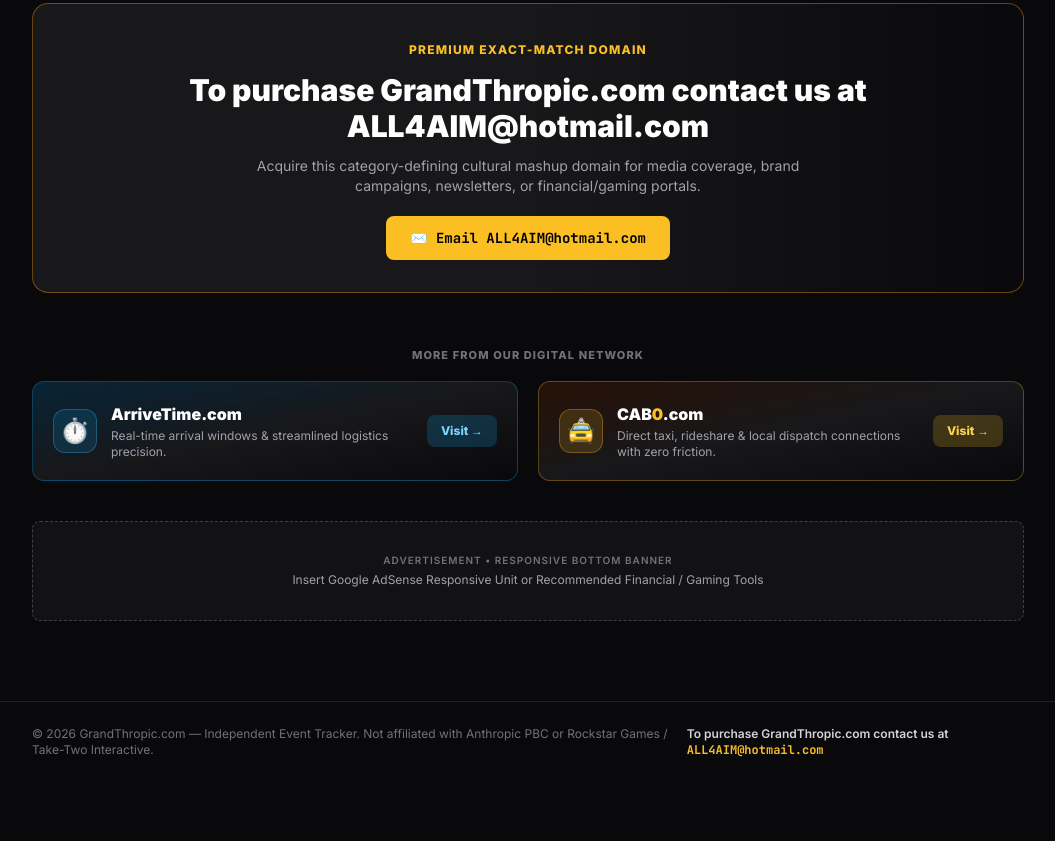
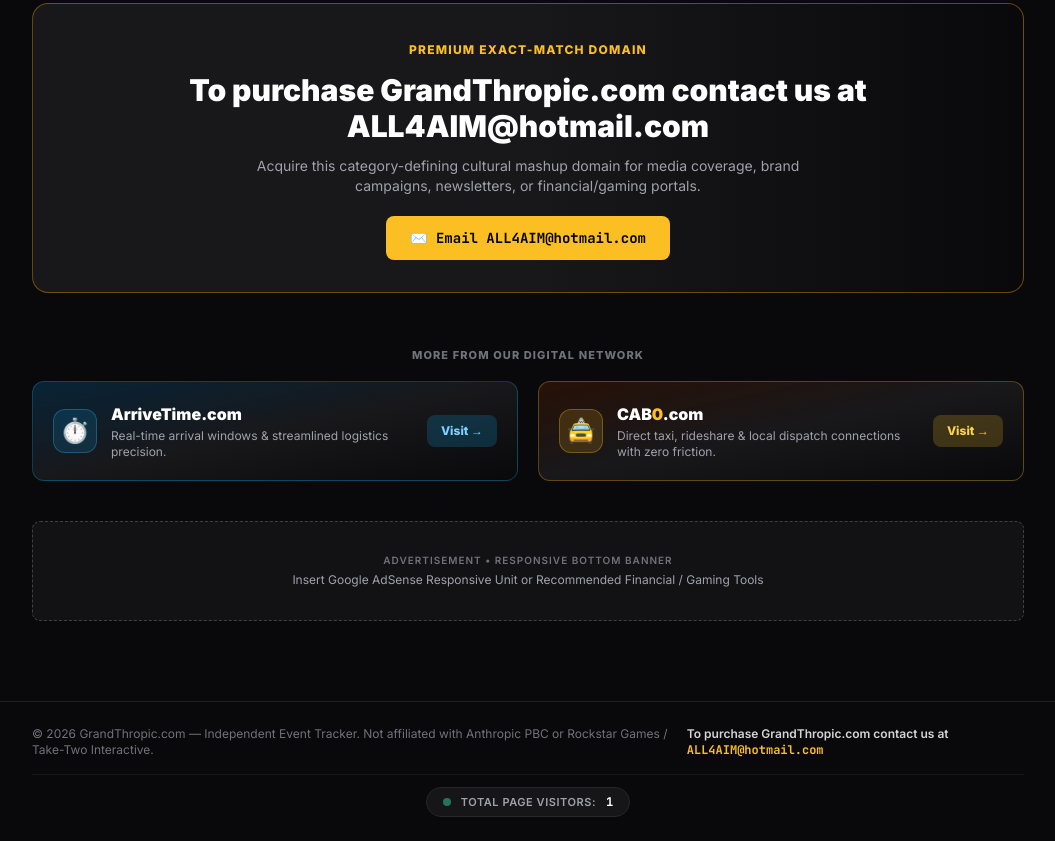
Before and after one commit to ArriveTime/GrandThropic-, a plain HTML site: page index.html in a window 1280 px wide. Shown: the part 1522-2363 px from the top of the page, without its empty margins (112-1167 px from the left). Before the commit the page ends 2304 px from the top, so only its background shows below. Drawn offline with nearby package versions, Linux system fonts and the light colour scheme; no server answers.

Commit message:
Implement live public visitor counter in footer
Added a live public visitor counter feature to the footer, including error handling for API calls and local storage fallback.

```diff
--- a/index.html
+++ b/index.html
@@ -328,14 +328,25 @@
 
   </main>
 
-  <!-- Footer -->
+  <!-- Footer with Live Public Visitor Counter -->
   <footer class="border-t border-zinc-800/80 bg-zinc-950 py-6 mt-12">
-    <div class="max-w-5xl mx-auto px-4 flex flex-col sm:flex-row items-center justify-between gap-4 text-xs text-zinc-500">
-      <div>
-        &copy; <span id="year"></span> GrandThropic.com — Independent Event Tracker. Not affiliated with Anthropic PBC or Rockstar Games / Take-Two Interactive.
+    <div class="max-w-5xl mx-auto px-4 space-y-4">
+      <div class="flex flex-col sm:flex-row items-center justify-between gap-4 text-xs text-zinc-500">
+        <div>
+          &copy; <span id="year"></span> GrandThropic.com — Independent Event Tracker. Not affiliated with Anthropic PBC or Rockstar Games / Take-Two Interactive.
+        </div>
+        <div class="font-semibold text-zinc-300">
+          To purchase GrandThropic.com contact us at <a href="mailto:ALL4AIM@hotmail.com?subject=GrandThropic.com%20Purchase%20Inquiry" class="text-amber-400 hover:underline mono">ALL4AIM@hotmail.com</a>
+        </div>
       </div>
-      <div class="font-semibold text-zinc-300">
-        To purchase GrandThropic.com contact us at <a href="mailto:ALL4AIM@hotmail.com?subject=GrandThropic.com%20Purchase%20Inquiry" class="text-amber-400 hover:underline mono">ALL4AIM@hotmail.com</a>
+
+      <!-- Public Visitor Counter Bar -->
+      <div class="pt-3 border-t border-zinc-900 flex items-center justify-center">
+        <div class="inline-flex items-center gap-2.5 bg-zinc-900/90 border border-zinc-800 px-4 py-1.5 rounded-full text-xs">
+          <span class="inline-block w-2 h-2 rounded-full bg-emerald-400 animate-pulse"></span>
+          <span class="text-zinc-400 uppercase tracking-wider font-semibold text-[11px]">Total Page Visitors:</span>
+          <span id="visitorCount" class="mono font-bold text-white">0</span>
+        </div>
       </div>
     </div>
   </footer>
@@ -436,7 +447,29 @@
 
     renderPoll();
 
-    // 4. One-Click Share Button
+    // 4. Live Public Visitor Counter (Starts at 0, shared globally via CounterAPI)
+    async function updateVisitorCounter() {
+      const counterEl = document.getElementById("visitorCount");
+      const namespace = "grandthropic-com-live-tracker";
+      const key = "page-visits-v1";
+
+      try {
+        const response = await fetch(`https://api.counterapi.dev/v1/${namespace}/${key}/up`);
+        if (!response.ok) throw new Error("Counter API unavailable");
+        const data = await response.json();
+        const count = typeof data.count === "number" ? data.count : 0;
+        counterEl.textContent = count.toLocaleString();
+      } catch (err) {
+        // Fallback to local browser counter if an ad blocker blocks external API calls
+        let localCount = parseInt(localStorage.getItem("grandthropic_local_visits") || "0", 10) + 1;
+        localStorage.setItem("grandthropic_local_visits", String(localCount));
+        counterEl.textContent = localCount.toLocaleString();
+      }
+    }
+
+    updateVisitorCounter();
+
+    // 5. One-Click Share Button
     document.getElementById("shareBtn").addEventListener("click", async () => {
       const shareData = {
         title: "GrandThropic.com — Anthropic IPO vs. GTA VI",
```
